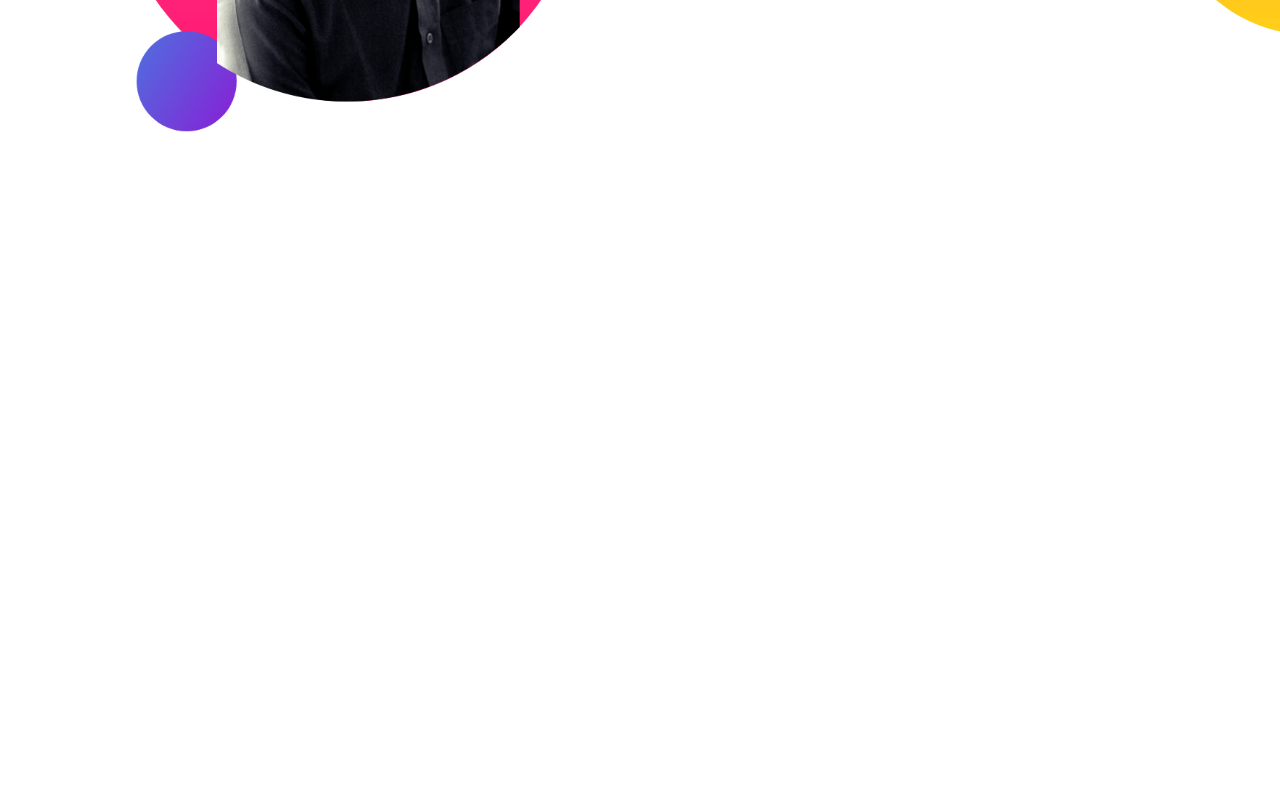
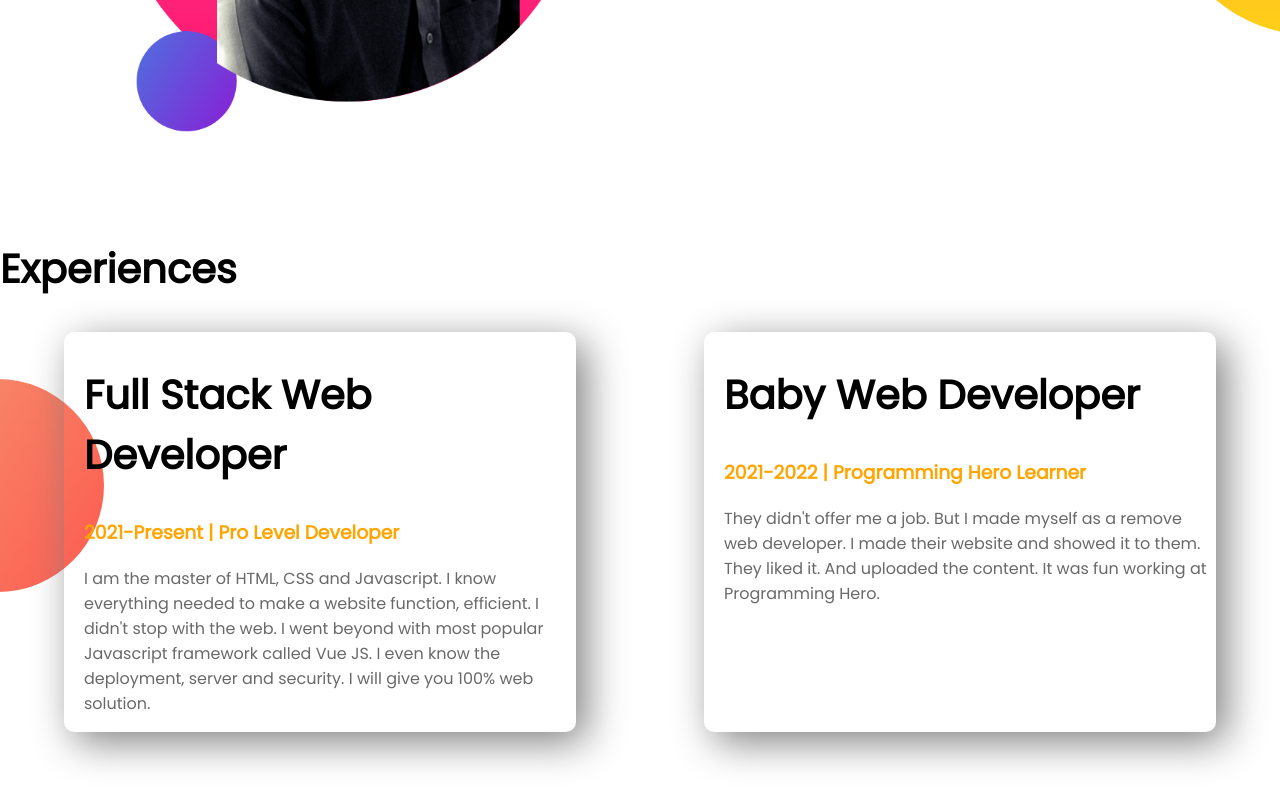
Before and after one commit to onny2010/developer-portfolio, a plain HTML site: page index.html in a window 1280 px wide. Shown: the part 988-1794 px from the top of the page. Before the commit the page ends 1227 px from the top, so only its background shows below. Drawn offline with Linux system fonts and the light colour scheme.

Commit message:
added section

```diff
--- a/index.html
+++ b/index.html
@@ -13,7 +13,7 @@
 </head>
 
 <body>
-    <section class="top-banner">
+    <section class="top-banner flexible-container">
         <div class="half-width">
             <h1>Welcome To</h1>
             <h1><span class="orange-color">Tazmin Ahmed</span> World!</h1>
@@ -30,7 +30,7 @@
         </div>
     </section>
 
-    <section class="dream-big">
+    <section class="dream-big flexible-container">
         <div class="half-width">
             <img src="images/tazmin-with-bg2.png" alt="">
         </div>
@@ -46,6 +46,29 @@
             <a class="linked-button" target="_blank" href="#">DOWNLOAD RESUME</a>
         </div>
     </section>
+
+    <section class="experience-area">
+        <h1>Experiences</h1>
+
+        <div class="flexible-container">
+            <div class="experience-item">
+                <h1>Full Stack Web Developer</h1>
+                <h3 class="orange-color">2021-Present | Pro Level Developer</h3>
+                <p>I am the master of HTML, CSS and Javascript. I know everything needed to make a website function,
+                    efficient. I didn't stop with the web. I went beyond with most popular Javascript framework called
+                    Vue
+                    JS. I even know the deployment, server and security. I will give you 100% web solution.</p>
+            </div>
+
+            <div class="experience-item">
+                <h1>Baby Web Developer</h1>
+                <h3 class="orange-color">2021-2022 | Programming Hero Learner</h3>
+                <p>They didn't offer me a job. But I made myself as a remove web developer. I made their website and
+                    showed
+                    it to them. They liked it. And uploaded the content. It was fun working at Programming Hero.</p>
+            </div>
+        </div>
+    </section>
 </body>
 
 </html>
--- a/style.css
+++ b/style.css
@@ -5,10 +5,13 @@ body{
 h1{
     font-size: 50px;
 }
+p{
+    color: #696969;
+}
 .orange-color{
-    color: orange;
+    color: #ffa500;
 }
-section{
+.flexible-container{
     display: flex;
     margin-bottom: 100px;
 }
@@ -35,7 +38,27 @@ section{
     background-image: url(images/dream-bg.png);
     background-position: right;
     background-repeat: no-repeat;
+    margin-bottom: 100px;
 }
 .dream-big p{
     padding-right: 80px;
 }
+.dream-big h1{
+    font-size: 40px;
+}
+.experience-area{
+    background-image: url(images/exp-bg.png);
+    background-repeat: no-repeat;
+    background-position: left;
+}
+.experience-area h1{
+    font-size: 40px;
+}
+.experience-item{
+    width: 40%;
+    margin-left: 5%;
+    margin-right: 5%;
+    padding-left: 20px;
+    box-shadow: 10px 10px 40px gray;
+    border-radius: 10px;
+}
```
